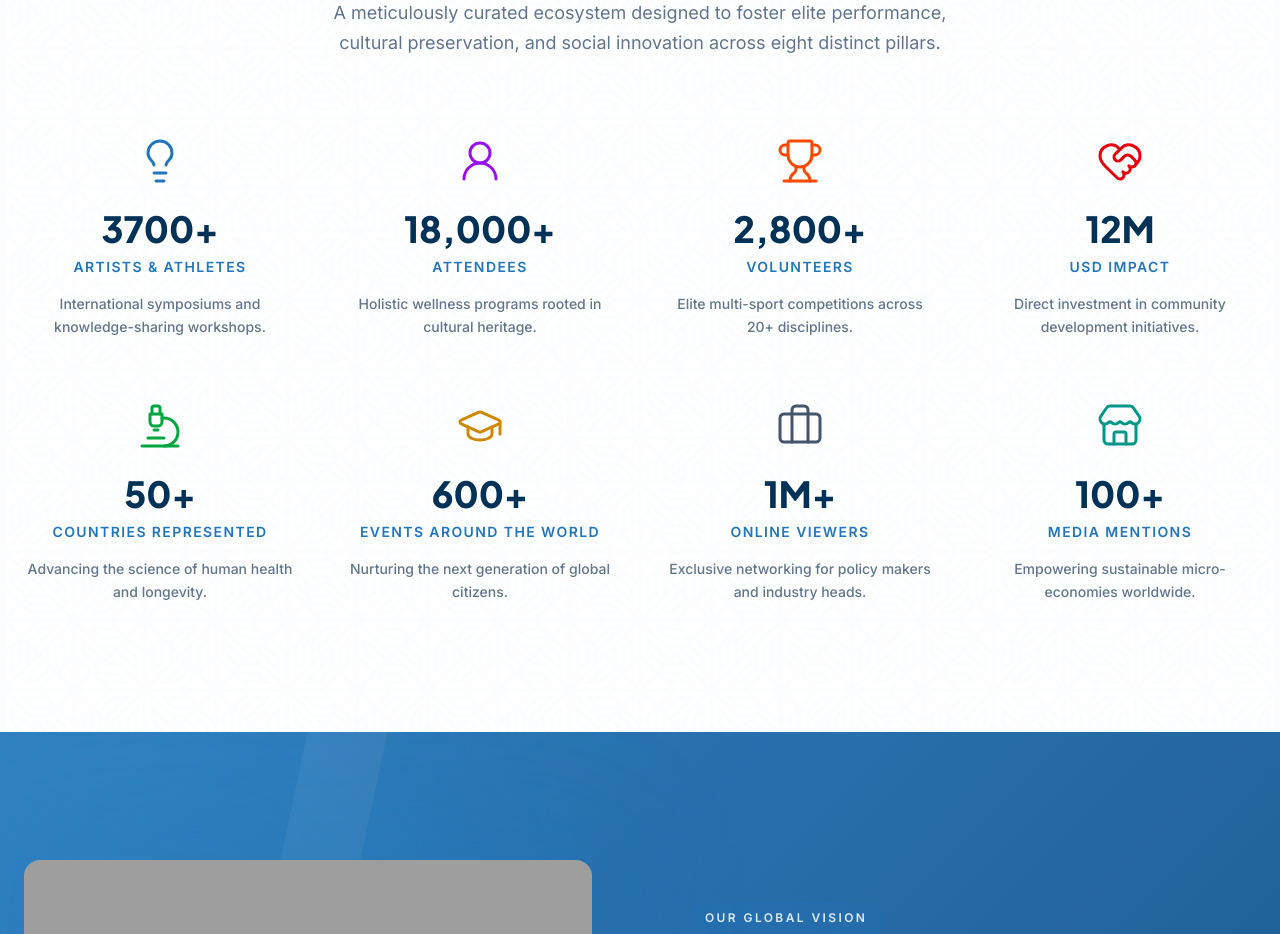
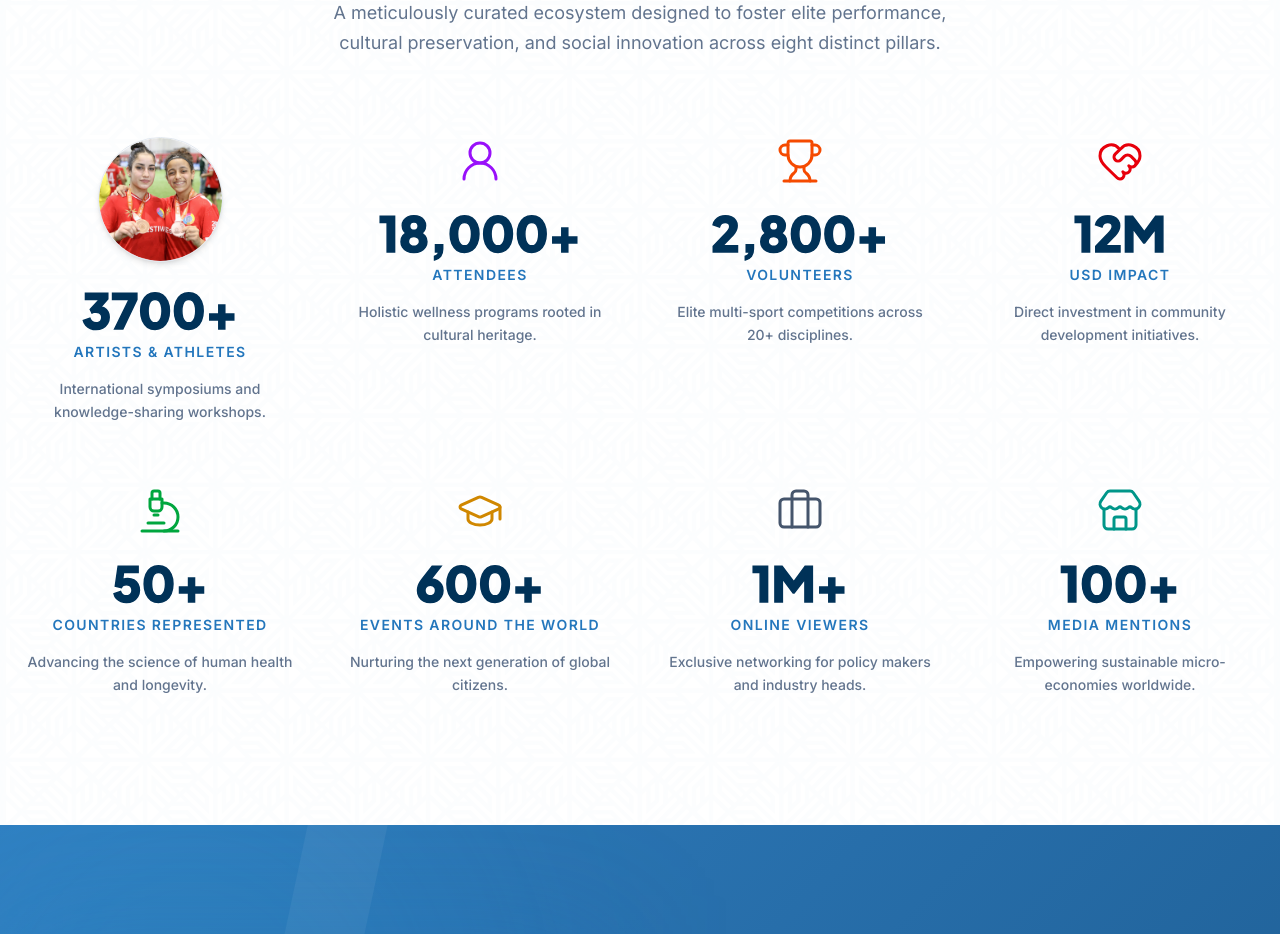
Before and after one commit to Aydinm1/GEFestivalAwardPage, a React (Vite) app: page / in a window 1280 px wide. Shown: the part 1560-2494 px from the top of the page. Built offline with nearby package versions, Linux system fonts and the light colour scheme; grey boxes are pictures that could not be loaded.

Commit message:
Image-Icons

```diff
--- a/src/components/home/DimensionsSection.tsx
+++ b/src/components/home/DimensionsSection.tsx
@@ -12,7 +12,7 @@ import {
 } from 'lucide-react';
 
 type Dimension = {
-  icon: LucideIcon;
+  icon: LucideIcon | string;
   value: string;
   label: string;
   description: string;
@@ -21,7 +21,7 @@ type Dimension = {
 
 const dimensions: Dimension[] = [
   {
-    icon: Lightbulb,
+    icon: '/icon-athlete.png',
     value: '3700+',
     label: 'Artists & Athletes',
     description: 'International symposiums and knowledge-sharing workshops.',
@@ -82,9 +82,19 @@ function DimensionItem({ icon: Icon, value, label, description, colorClass }: Di
   return (
     <motion.div whileHover={{ y: -5 }} className="flex flex-col items-center text-center">
       <div className={`${colorClass} mb-6 flex items-center justify-center`}>
-        <Icon className="h-10 w-10 md:h-12 md:w-12" strokeWidth={1.5} />
+        {typeof Icon === 'string' ? (
+          <img
+            src={Icon}
+            alt={label}
+            className="h-[104px] w-[104px] rounded-full border-[0.25px] border-slate-200 bg-white shadow-md object-contain md:h-[125px] md:w-[125px]"
+          />
+        ) : (
+          <Icon className="h-10 w-10 md:h-12 md:w-12" strokeWidth={1.5} />
+        )}
       </div>
-      <div className="mb-2 font-headline text-4xl font-black text-secondary">{value}</div>
+      <div className="mb-2 font-headline text-4xl font-black text-secondary [-webkit-text-stroke:1px_currentColor] md:text-5xl md:[-webkit-text-stroke:1.5px_currentColor]">
+        {value}
+      </div>
       <div className="mb-4 text-sm font-bold uppercase tracking-widest text-primary">{label}</div>
       <p className="text-sm font-medium leading-relaxed text-slate-500">{description}</p>
     </motion.div>
```
Also changed, not shown: public/icon-athlete.png (added).
